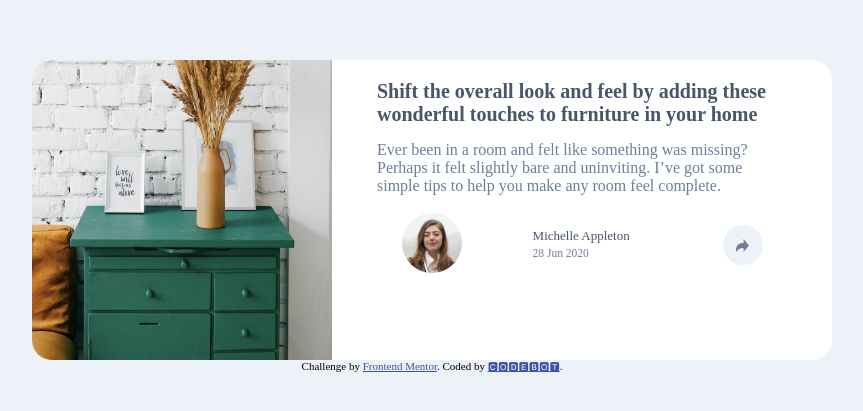
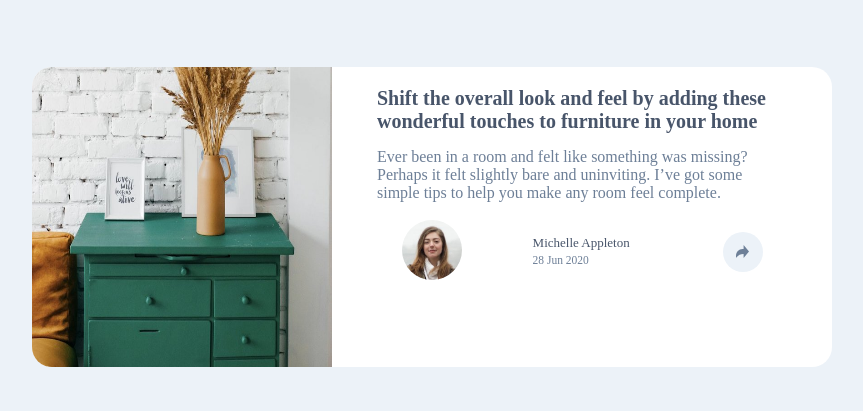
Before and after one commit to Emperor-Shadow/Article-preview-Frontend-mentor-project-, a plain HTML site: page index.html in a window 1280 px wide. Shown: the part 181-592 px from the top of the page, without its empty margins (208-1071 px from the left). Drawn offline with Linux system fonts and the light colour scheme.

Commit message:
Update index.html

```diff
--- a/index.html
+++ b/index.html
@@ -72,9 +72,7 @@
   </aside>
   </div>
 </main>
-<div class="attribution">
-    Challenge by <a href="https://www.frontendmentor.io?ref=challenge" target="_blank">Frontend Mentor</a>.
-    Coded by <a href="#">🅲🅾🅳🅴🅱🅾🆃</a>.
+
 </body>
 <script src="script.js"></script>
 </html>
```
